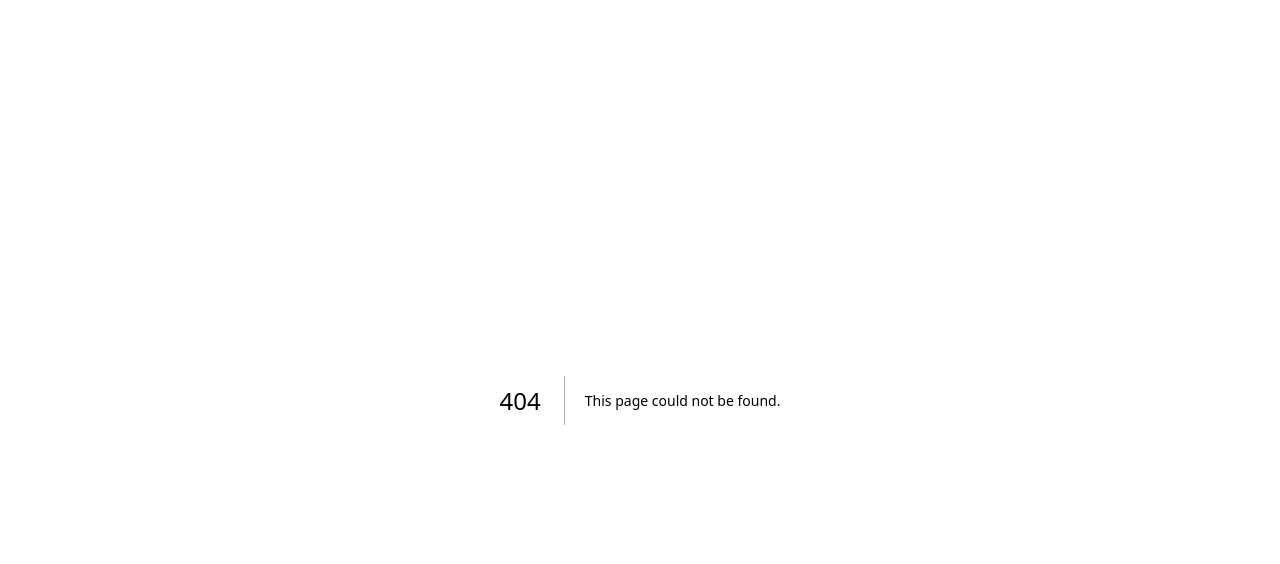
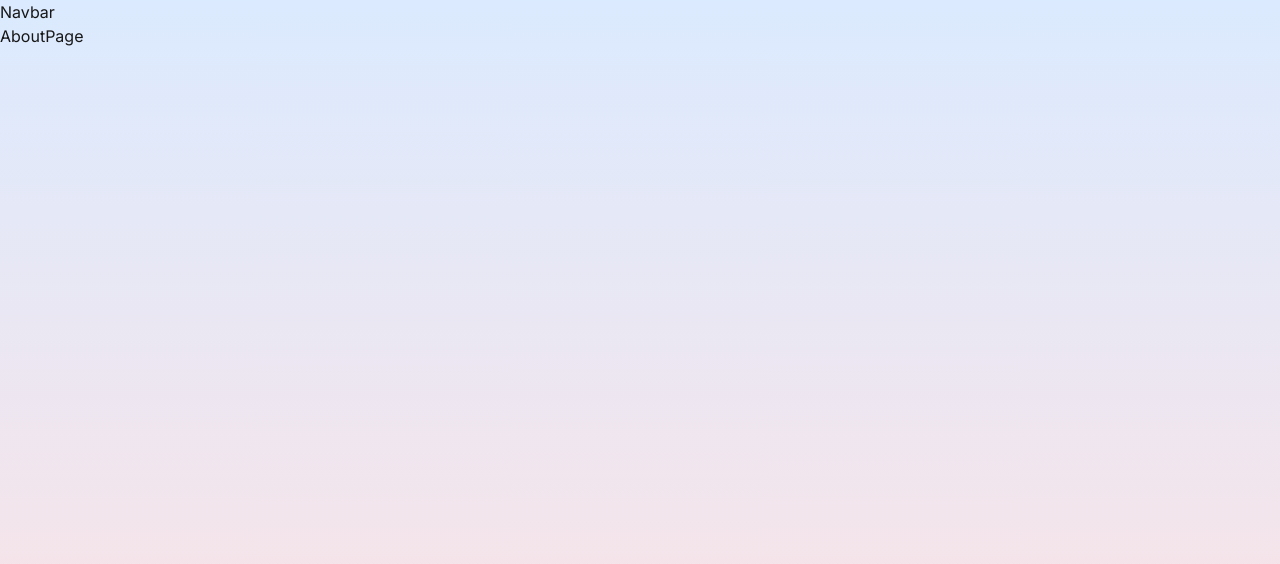
Before and after one commit to Akbar-Rouzi/my-portfolio, a Next.js app: page /about in a window 1280 px wide. Before the commit this address had no page. Shown: the top 564 px of the page. Built offline with nearby package versions, Linux system fonts and the light colour scheme.

Commit message:
Create  nabvar and other related components

```diff
--- /dev/null
+++ b/src/app/about/page.jsx
@@ -0,0 +1,5 @@
+const AboutPage = () => {
+  return <div className="AboutPage">AboutPage</div>;
+};
+
+export default AboutPage;
--- /dev/null
+++ b/src/app/contact/page.jsx
@@ -0,0 +1,5 @@
+const ContactPage = () => {
+  return <div className="ContactPage">ContactPage</div>;
+};
+
+export default ContactPage;
--- a/src/app/layout.js
+++ b/src/app/layout.js
@@ -1,5 +1,6 @@
 import { Inter } from "next/font/google";
 import "./globals.css";
+import Navbar from "@/components/navbar";
 
 const inter = Inter({ subsets: ["latin"] });
 
@@ -11,7 +12,12 @@
 export default function RootLayout({ children }) {
 	return (
 		<html lang="en">
-			<body className={inter.className}>{children}</body>
+			<body className={inter.className}>
+				<div className="w-screen h-screen bg-gradient-to-b from-blue-100 to-red-100">
+					<Navbar />
+					{children}
+				</div>
+			</body>
 		</html>
 	);
 }
--- /dev/null
+++ b/src/app/portfolio/page.jsx
@@ -0,0 +1,5 @@
+const PorfolioPage = () => {
+  return <div className="PorfolioPage">PorfolioPage</div>;
+};
+
+export default PorfolioPage;
--- /dev/null
+++ b/src/components/navbar.jsx
@@ -0,0 +1,5 @@
+const Navbar = () => {
+  return <div className="Navbar">Navbar</div>;
+};
+
+export default Navbar;
```
